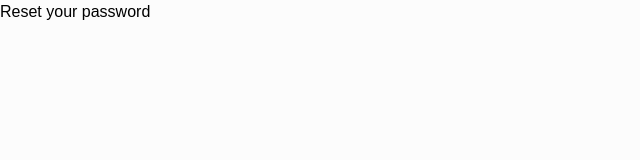
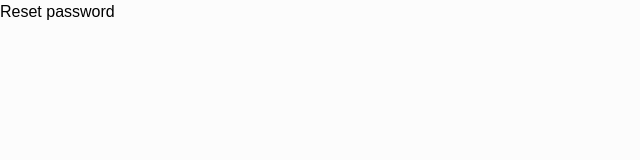
Before and after one commit to DarajaDevToolkit/darajadevToolkit, a Next.js app in the folder dashboard/: page /forgot-password in a window 1280 px wide. Shown: the top 160 px of the page, without its empty margins (0-640 px from the left). Built offline with nearby package versions, Linux system fonts and the light colour scheme.

Commit message:
chore: update ci pipeline - pipeline trigger

```diff
--- a/dashboard/src/app/(auth)/forgot-password/page.tsx
+++ b/dashboard/src/app/(auth)/forgot-password/page.tsx
@@ -1,3 +1,3 @@
 export default function ForgotPasswordPage() {
-  return <div>Reset your password</div>;
+  return <div>Reset password</div>;
 }
```
